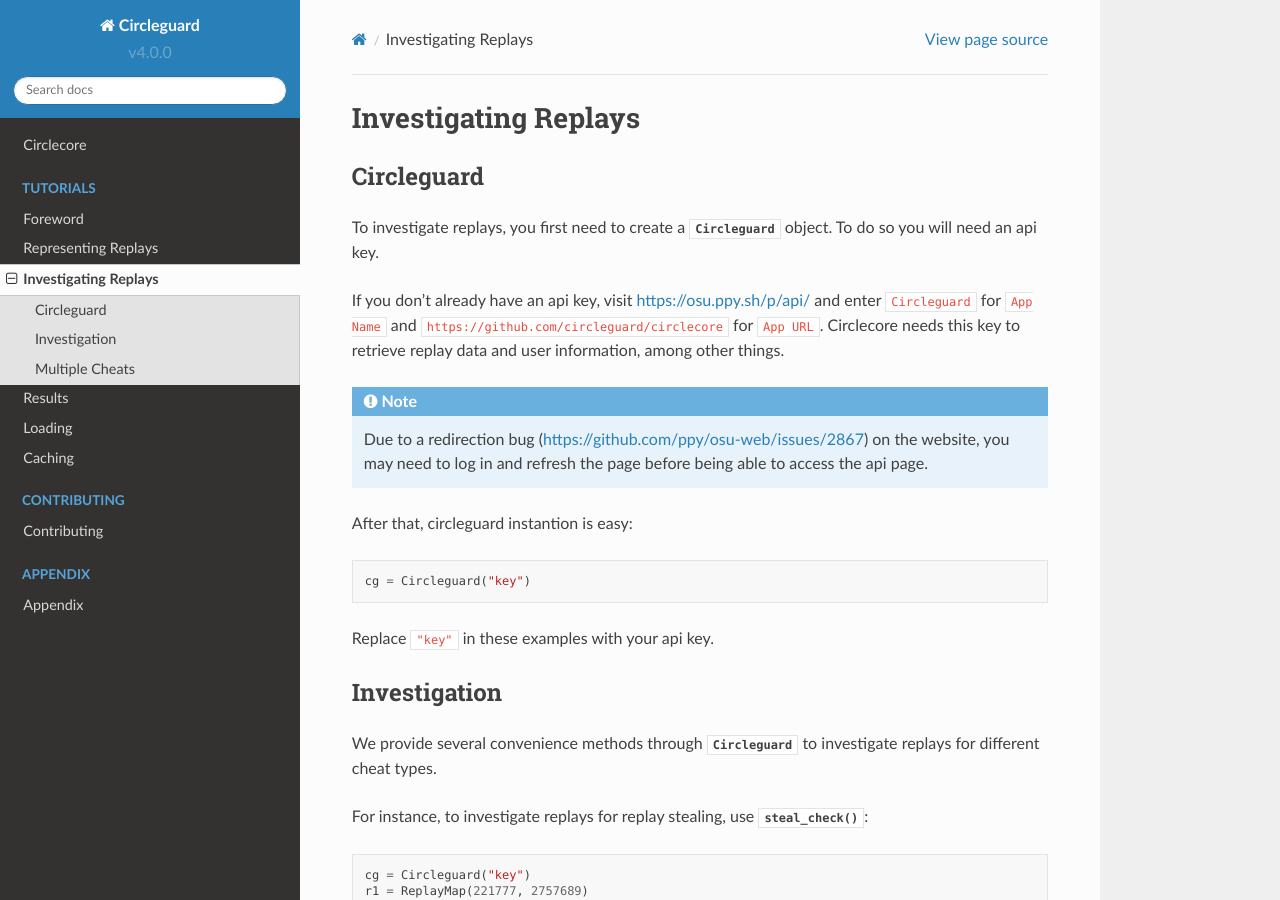
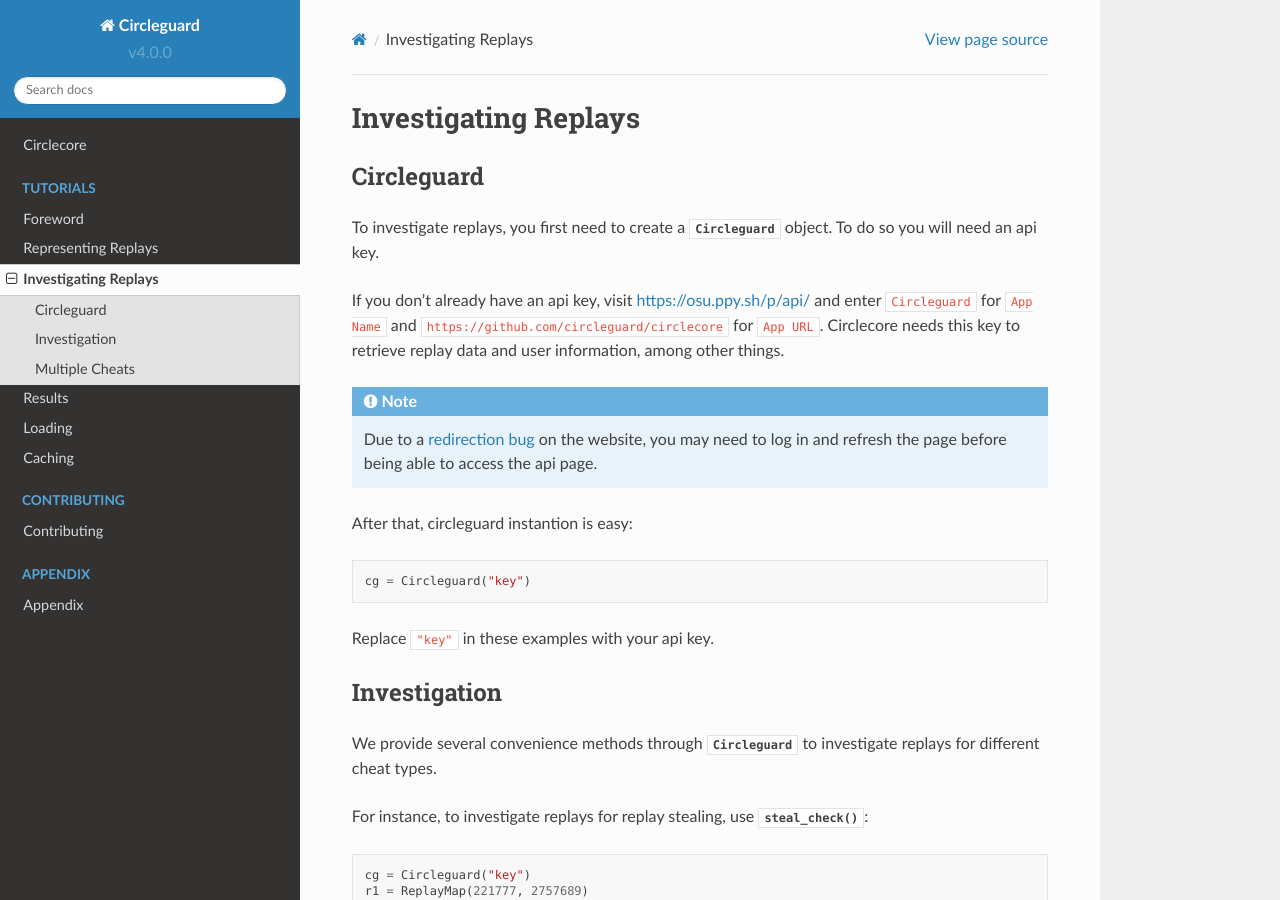
Before and after one commit to circleguard/circlecore, a Sphinx documentation site: the page built from source/investigating-replays.rst, in a window 1280 px wide and 900 px high. Built offline with Sphinx 7.4.7 and the Read the Docs theme 2.0.0, drawn with Linux system fonts in a browser that asks for light colours.

Commit message:
use github issue hyperlink

```diff
--- a/source/investigating-replays.rst
+++ b/source/investigating-replays.rst
@@ -15,7 +15,7 @@
 
 .. note::
 
-    Due to a redirection bug (https://github.com/ppy/osu-web/issues/2867)
+    Due to a `redirection bug <https://github.com/ppy/osu-web/issues/2867>`_
     on the website, you may need to log in and refresh the page before being
     able to access the api page.
 
```
